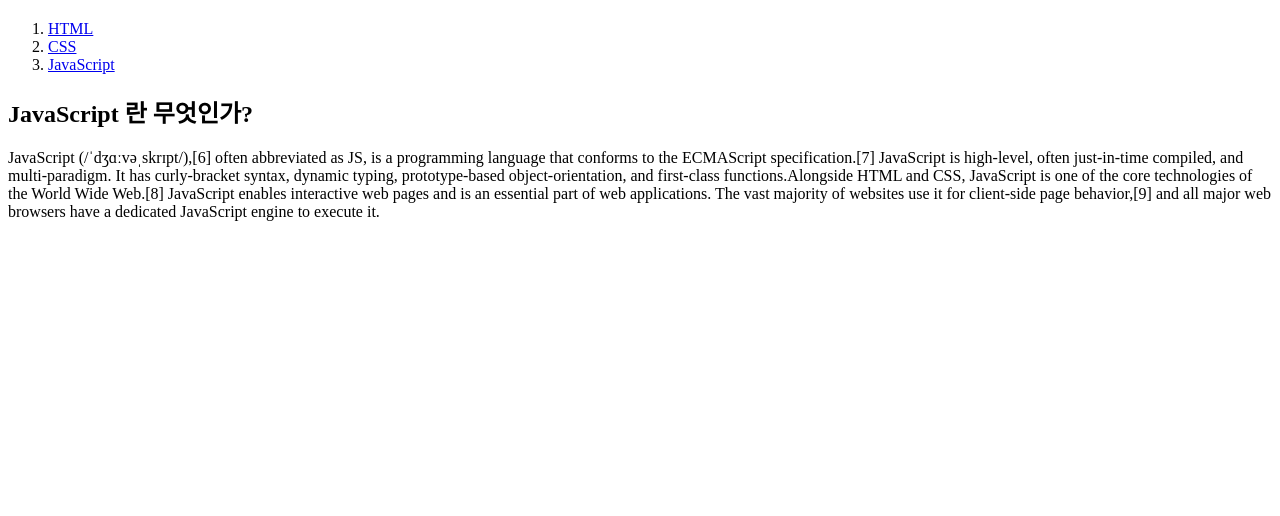
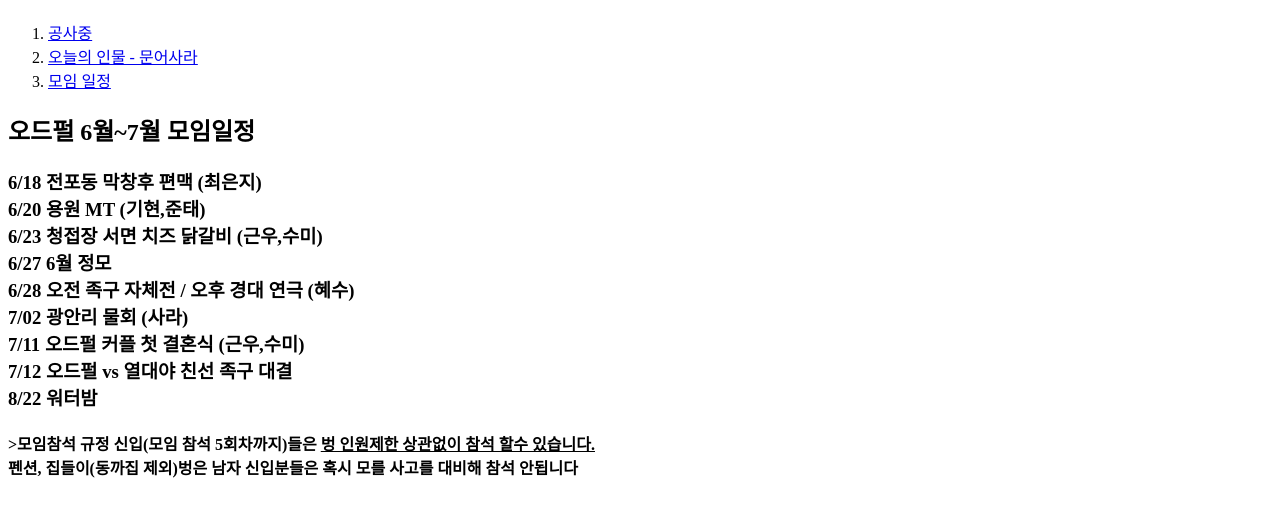
Before and after one commit to dnldwpfh55/atom_ignis, a plain HTML site: page 3.html in a window 1280 px wide. Shown: the part 60-576 px from the top of the page. Drawn offline with Linux system fonts and the light colour scheme.

Commit message:
Add files via upload

```diff
--- a/3.html
+++ b/3.html
@@ -7,11 +7,23 @@
 <body>
   <h1><a href="index.html">WEB</a></h1>
   <ol>
-    <li><a href="1.html">HTML</a></li>
-    <li><a href="2.html">CSS</a></li>
-    <li><a href="3.html">JavaScript</a></li>
+    <li><a href="1.html">공사중</a></li>
+    <li><a href="2.html">오늘의 인물 - 문어사라</a></li>
+    <li><a href="3.html">모임 일정</a></li>
   </ol>
-  <h2>JavaScript 란 무엇인가?</h2>
-<p>JavaScript (/ˈdʒɑːvəˌskrɪpt/),[6] often abbreviated as JS, is a programming language that conforms to the ECMAScript specification.[7] JavaScript is high-level, often just-in-time compiled, and multi-paradigm. It has curly-bracket syntax, dynamic typing, prototype-based object-orientation, and first-class functions.Alongside HTML and CSS, JavaScript is one of the core technologies of the World Wide Web.[8] JavaScript enables interactive web pages and is an essential part of web applications. The vast majority of websites use it for client-side page behavior,[9] and all major web browsers have a dedicated JavaScript engine to execute it.</p>
+  <h2>오드펄 6월~7월 모임일정</h2>
+<p><h3>6/18 전포동 막창후 편맥 (최은지)<br>
+6/20 용원 MT (기현,준태)<br>
+6/23 청접장 서면 치즈 닭갈비 (근우,수미)<br>
+6/27 6월 정모<br>
+6/28 오전 족구 자체전 / 오후 경대 연극 (혜수)<br>
+7/02 광안리 물회 (사라)<br>
+7/11 오드펄 커플 첫 결혼식 (근우,수미)<br>
+7/12 오드펄 vs 열대야 친선 족구 대결<br>
+8/22 워터밤</h3></p>
+
+<h4>>모임참석 규정
+<strong>신입(모임 참석 5회차까지)들은 <u>벙 인원제한 상관없이 참석 할수 있습니다.</u></strong><br>
+펜션, 집들이(동까집 제외)벙은 남자 신입분들은 혹시 모를 사고를 대비해 참석 안됩니다</h4></p>
 </body>
 </html>
```
Also changed, not shown: 1.html (+1 -1 lines), 2.html (+16 -7 lines), index.html (+3 -3 lines), sara1.jpeg (added), sara2.jpeg (added), sara3.jpeg (added), sara4.jpeg (added).
